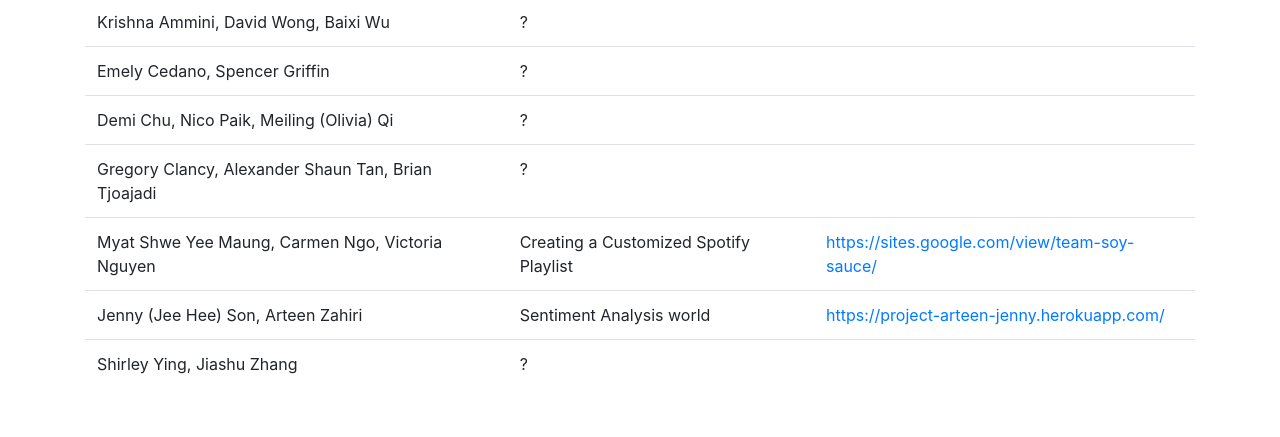
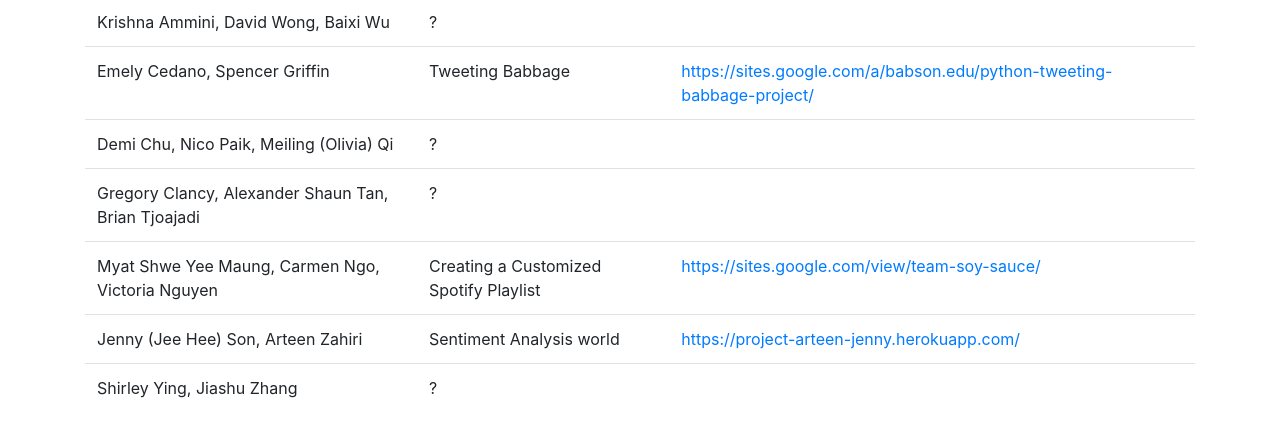
Before and after one commit to MIS3640/mis3640.github.io, a plain HTML site: page index.html in a window 1280 px wide. Shown: the part 103-540 px from the top of the page. Drawn offline with nearby package versions, Linux system fonts and the light colour scheme.

Commit message:
Update index.html

```diff
--- a/index.html
+++ b/index.html
@@ -60,8 +60,8 @@
                     </tr>
                     <tr>
                         <td>Emely Cedano, Spencer Griffin</td>
-                        <td>?</td>
-                        <td><a href=""></a></td>
+                        <td>Tweeting Babbage</td>
+                        <td><a href="https://sites.google.com/a/babson.edu/python-tweeting-babbage-project/">https://sites.google.com/a/babson.edu/python-tweeting-babbage-project/</a></td>
                     </tr>
                     <tr>
                         <td>Demi Chu, Nico Paik, Meiling (Olivia) Qi</td>
```
